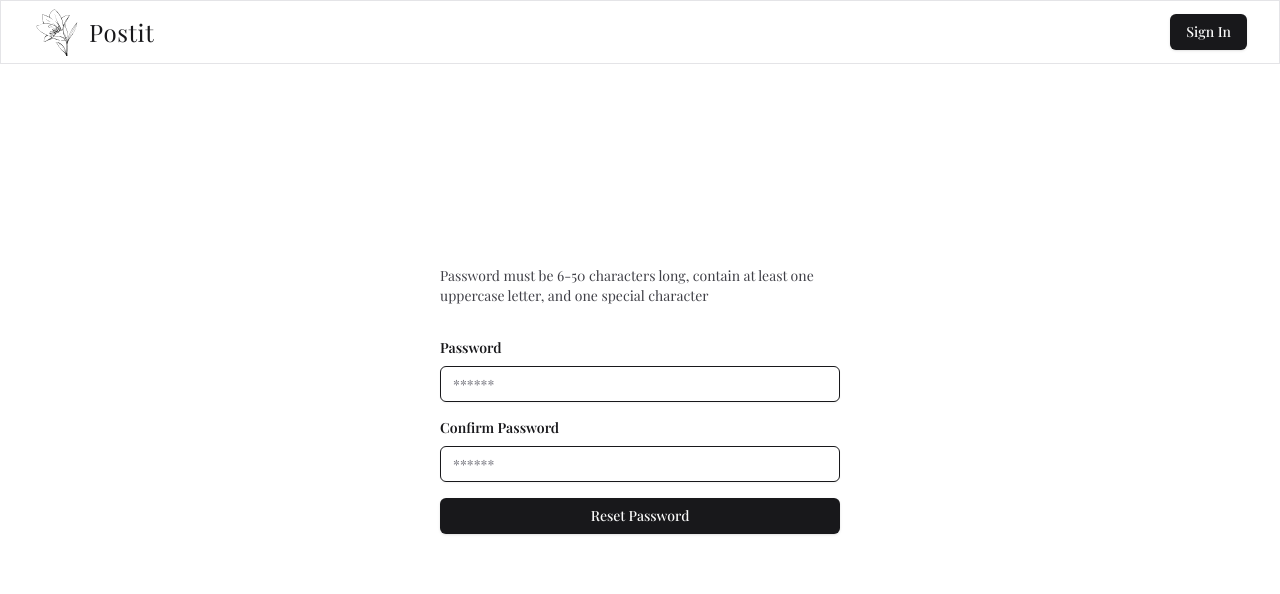
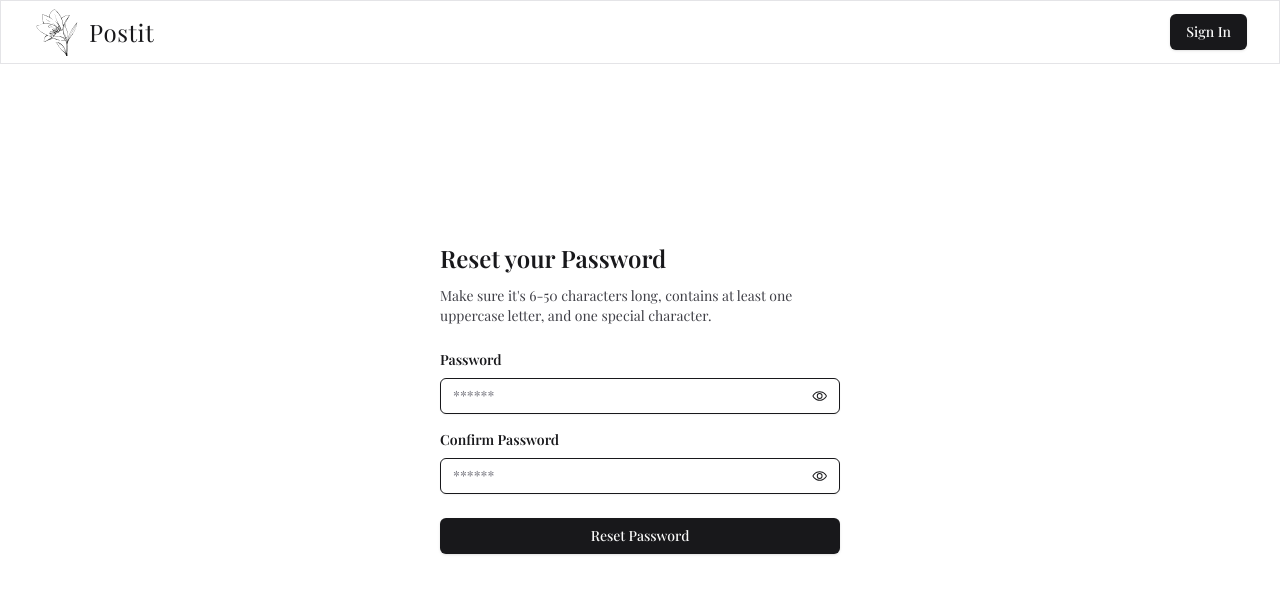
Before and after one commit to klam2k20/Postit, a Next.js app: page /reset-password in a window 1280 px wide. Shown: the top 594 px of the page. Built offline with nearby package versions, Linux system fonts and the light colour scheme; no server answers; a web font is replaced by a local one.

Commit message:
Update forgot password/reset password workflow

```diff
--- a/src/actions/ForgotPasswordActions.ts
+++ b/src/actions/ForgotPasswordActions.ts
@@ -19,7 +19,7 @@ export const forgotPassword = async (values: unknown) => {
     const newToken = await createForgotPasswordToken(email);
 
     await sendForgotPasswordEmail(email, newToken.token)
-    return { success: 'Password reset link sent! Please check your email to proceed.' }
+    return { success: 'Check your email for a link to reset your password. If it doesn’t appear within a few minutes, check your spam folder.' }
   }
   catch (e) {
     console.error('Forgot Password Error: ', e)
--- a/src/actions/ResetPasswordActions.ts
+++ b/src/actions/ResetPasswordActions.ts
@@ -36,7 +36,7 @@ export const resetPassword = async (values: unknown, token: string) => {
       where: { id: forgotPasswordToken.id }
     })
 
-    return { success: 'Password reset' }
+    return { success: 'New password set successfully.' }
   } catch (e) {
     console.error('Reset Password Error: ', e);
     return { error: 'Something went wrong on our end. Please try again later.' }
--- a/src/app/(auth)/forgot-password/page.tsx
+++ b/src/app/(auth)/forgot-password/page.tsx
@@ -3,7 +3,12 @@ import ForgotPasswordForm from "@/components/auth/ForgotPasswordForm";
 export default function ForgotPassword() {
   return (
     <main className="flex min-h-screen items-center justify-center">
-      <ForgotPasswordForm />
+      <div className="flex w-[400px] flex-col items-start justify-center gap-y-4">
+        <h1 className="text-2xl font-semibold leading-none">
+          Reset your Password
+        </h1>
+        <ForgotPasswordForm />
+      </div>
     </main>
   );
 }
--- a/src/app/(auth)/reset-password/page.tsx
+++ b/src/app/(auth)/reset-password/page.tsx
@@ -3,7 +3,12 @@ import ResetPasswordForm from "@/components/auth/ResetPasswordForm";
 const ResetPassowrd: React.FC = () => {
   return (
     <main className="flex min-h-screen items-center justify-center">
-      <ResetPasswordForm />
+      <div className="flex w-[400px] flex-col items-start justify-center gap-y-4">
+        <h1 className="text-2xl font-semibold leading-none">
+          Reset your Password
+        </h1>
+        <ResetPasswordForm />
+      </div>
     </main>
   );
 };
--- a/src/components/auth/ForgotPasswordForm.tsx
+++ b/src/components/auth/ForgotPasswordForm.tsx
@@ -2,13 +2,14 @@
 
 import { forgotPassword } from "@/actions/ForgotPasswordActions";
 import { TForgotPasswordSchema, forgotPasswordSchema } from "@/lib/types";
+import { cn } from "@/lib/utils";
 import { zodResolver } from "@hookform/resolvers/zod";
+import Link from "next/link";
 import { useState } from "react";
 import { useForm } from "react-hook-form";
-import { Button } from "../ui/Button";
+import { Button, buttonVariants } from "../ui/Button";
 import { Input } from "../ui/Input";
 import FormError from "./FormError";
-import FormSuccess from "./FormSucess";
 import { Icons } from "../Icons";
 
 const ForgotPasswordForm: React.FC = () => {
@@ -34,25 +35,22 @@ const ForgotPasswordForm: React.FC = () => {
         setError(response?.error);
       } else if (response?.success) {
         setSuccess(response?.success);
+        reset();
       }
     } catch (e) {
       setError("Something went wrong on our end. Please try again later.");
     }
   };
 
-  return (
+  return !success ? (
     <form
       onSubmit={handleSubmit(onSubmit)}
-      className="flex w-[400px] flex-col items-start justify-center gap-y-4"
+      className="flex w-full flex-col items-start justify-center gap-y-6"
     >
-      {!success ? (
-        <>
-          <div className="mb-4 flex flex-col items-start gap-y-2">
       <p className="text-sm text-zinc-700">
-              Enter the email associated with your account and we&apos;ll send
-              you a link to reset your password
+        Enter the email associated with your account and we&apos;ll send you a
+        password reset link.
       </p>
-          </div>
       <div className="flex w-full flex-col gap-y-2">
         <label htmlFor="email" className="text-sm font-semibold">
           Email
@@ -66,21 +64,25 @@ const ForgotPasswordForm: React.FC = () => {
           className="border-zinc-900"
         />
         {errors.email && (
-              <div className="flex items-end justify-start gap-1">
-                <Icons.alertCircle className="h-5 w-5 text-red-500" />
           <p className="text-sm text-red-500">{errors.email.message}</p>
-              </div>
         )}
       </div>
       <FormError message={error} />
       <Button type="submit" disabled={isSubmitting} className="w-full">
-            Continue
+        {isSubmitting && <Icons.loader className="mr-2 h-4 w-4 animate-spin" />}
+        Send Password Reset Link
       </Button>
-        </>
+    </form>
   ) : (
-        <FormSuccess message={success} />
-      )}
-    </form>
+    <div className="flex w-full flex-col items-start justify-center gap-y-6 text-sm">
+      <p className="text-zinc-700">{success}</p>
+      <Link
+        href={"/sign-in"}
+        className={cn(buttonVariants({ variant: "default" }), "w-full")}
+      >
+        Return to Sign In
+      </Link>
+    </div>
   );
 };
 
--- a/src/components/auth/FormError.tsx
+++ b/src/components/auth/FormError.tsx
@@ -6,7 +6,7 @@ const FormError: React.FC<IFormErrorProps> = ({ message }) => {
   if (!message) return null;
 
   return (
-    <div className="flex w-full items-center gap-x-2 rounded-md bg-destructive/15 p-3 text-sm text-destructive">
+    <div className="-mt-2 flex w-full items-center gap-x-2 rounded-md bg-destructive/15 p-3 text-sm text-destructive">
       <p>{message}</p>
     </div>
   );
--- a/src/components/auth/ResetPasswordForm.tsx
+++ b/src/components/auth/ResetPasswordForm.tsx
@@ -6,10 +6,14 @@ import { zodResolver } from "@hookform/resolvers/zod";
 import { useSearchParams } from "next/navigation";
 import { useState } from "react";
 import { useForm } from "react-hook-form";
-import { Button } from "../ui/Button";
+import { Button, buttonVariants } from "../ui/Button";
 import { Input } from "../ui/Input";
 import FormError from "./FormError";
 import FormSuccess from "./FormSucess";
+import Link from "next/link";
+import { cn } from "@/lib/utils";
+import { PasswordInput } from "./PasswordInput";
+import { Icons } from "../Icons";
 
 //todo: go through all the forms and add back buttons
 const ResetPasswordForm: React.FC = () => {
@@ -21,6 +25,7 @@ const ResetPasswordForm: React.FC = () => {
   const {
     register,
     handleSubmit,
+    reset,
     formState: { errors, isSubmitting },
   } = useForm<TResetPasswordSchema>({
     resolver: zodResolver(resetPasswordSchema),
@@ -41,6 +46,7 @@ const ResetPasswordForm: React.FC = () => {
         setError(response?.error);
       } else if (response?.success) {
         setSuccess(response?.success);
+        reset();
       }
     } catch (e) {
       console.log(e);
@@ -48,54 +54,34 @@ const ResetPasswordForm: React.FC = () => {
     }
   };
 
-  return (
+  return !success ? (
     <form
       onSubmit={handleSubmit(onSubmit)}
-      className="flex w-[400px] flex-col items-start justify-center gap-y-4"
+      className="flex w-full flex-col items-start justify-center gap-y-6"
     >
-      {!success ? (
-        <>
-          <div className="mb-4 flex flex-col items-start gap-y-2">
       <p className="text-sm text-zinc-700">
-              Password must be 6-50 characters long, contain at least one
-              uppercase letter, and one special character
+        Make sure it&apos;s 6-50 characters long, contains at least one
+        uppercase letter, and one special character.
       </p>
-          </div>
 
       <div className="flex w-full flex-col items-start gap-y-4">
         <div className="flex w-full flex-col gap-y-2">
           <label htmlFor="password" className="text-sm font-semibold">
             Password
           </label>
-              <Input
-                {...register("password")}
-                type="password"
-                id="password"
-                placeholder="******"
-                disabled={isSubmitting}
-                className="border-zinc-900"
-              />
+          <PasswordInput {...register("password")} disabled={isSubmitting} />
           {errors.password && (
-                <p className="text-sm text-red-500">
-                  {errors.password.message}
-                </p>
+            <p className="text-sm text-red-500">{errors.password.message}</p>
           )}
         </div>
 
         <div className="flex w-full flex-col gap-y-2">
-              <label
-                htmlFor="confirmPassword"
-                className="text-sm font-semibold"
-              >
+          <label htmlFor="confirmPassword" className="text-sm font-semibold">
             Confirm Password
           </label>
-              <Input
+          <PasswordInput
             {...register("confirmPassword")}
-                type="password"
-                id="confirmPassword"
-                placeholder="******"
             disabled={isSubmitting}
-                className="border-zinc-900"
           />
           {errors.confirmPassword && (
             <p className="text-sm text-red-500">
@@ -106,13 +92,20 @@ const ResetPasswordForm: React.FC = () => {
       </div>
       <FormError message={error} />
       <Button type="submit" disabled={isSubmitting} className="w-full">
+        {isSubmitting && <Icons.loader className="mr-2 h-4 w-4 animate-spin" />}
         Reset Password
       </Button>
-        </>
+    </form>
   ) : (
-        <FormSuccess message={success} />
-      )}
-    </form>
+    <div className="flex w-full flex-col items-start justify-center gap-y-6 text-sm">
+      <p className="text-zinc-700">{success}</p>
+      <Link
+        href={"/sign-in"}
+        className={cn(buttonVariants({ variant: "default" }), "w-full")}
+      >
+        Return to Sign In
+      </Link>
+    </div>
   );
 };
 
--- a/src/lib/email.ts
+++ b/src/lib/email.ts
@@ -19,7 +19,7 @@ export const sendForgotPasswordEmail = async (email: string, token: string) => {
   await resend.emails.send({
     from: 'onboarding@resend.dev',
     to: 'lam.ke.nyc@gmail.com',
-    subject: 'Reset Your Postit Password',
-    html: `<p>A request has been made to reset your password. If you made this request, please click on the following <a href=${link}>link</a>`
+    subject: '[Postit] Please reset your password',
+    html: `<p>We heard that you lost your Postit password. Sorry about that! But don&apos;t worry! You can use the following  <a href=${link}>link</a> to reset your password. `
   });
 }
```
Also changed, not shown: 1 other file (tests, documents, lock files or other folders). Lines whose indentation alone changed are shown as unchanged.
